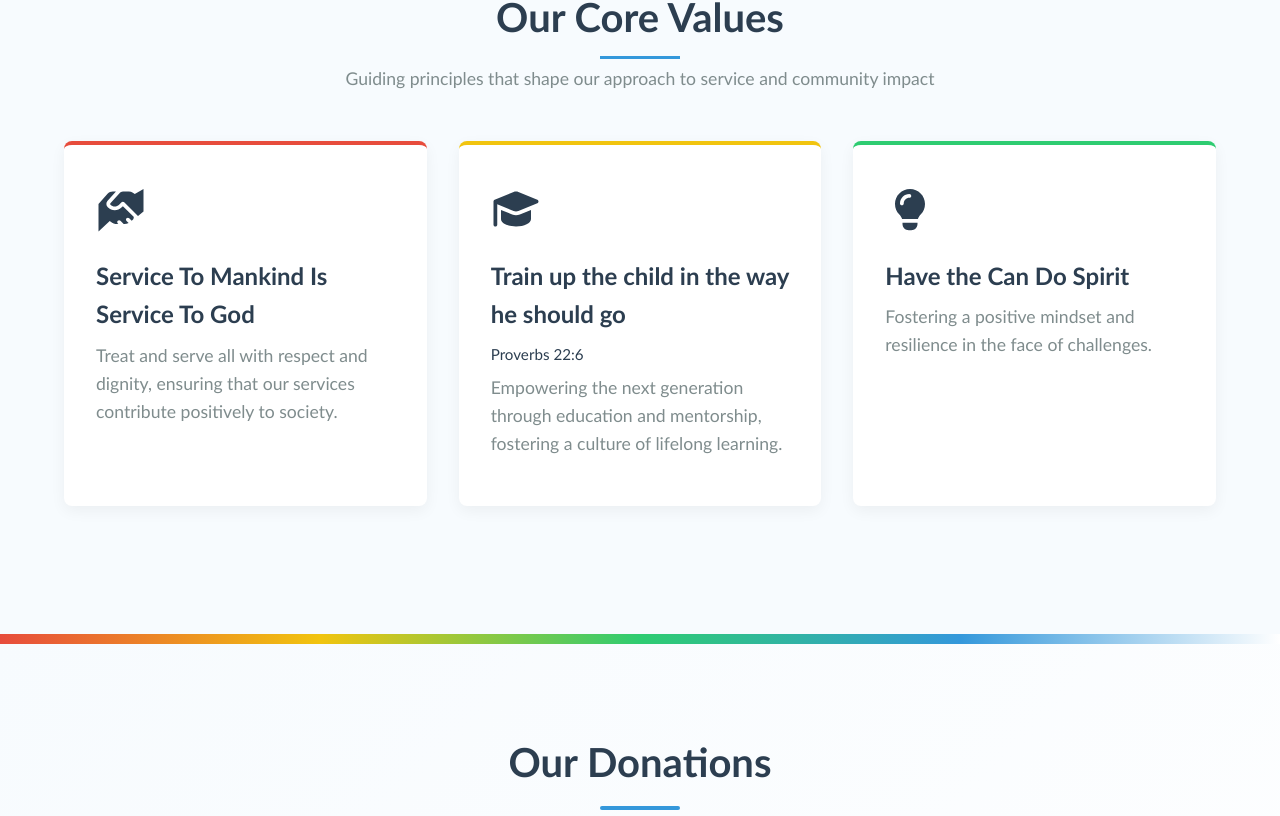
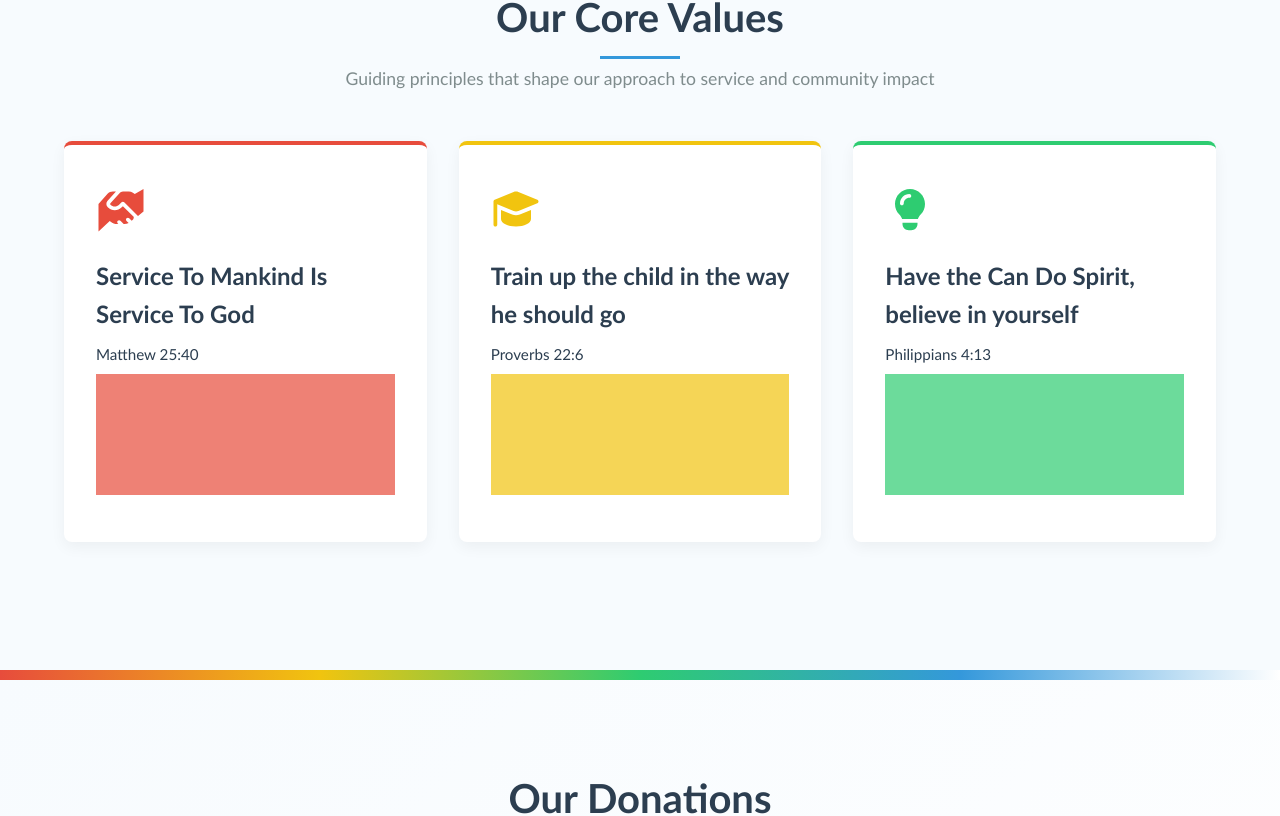
Before and after one commit to Kristo-Asafo-London/church-website, a React (Vite) app: page / in a window 1280 px wide. Shown: the part 1030-1846 px from the top of the page. Built offline with nearby package versions, Linux system fonts and the light colour scheme.

Commit message:
improve our values card

```diff
--- a/src/components/common/ServiceCard.tsx
+++ b/src/components/common/ServiceCard.tsx
@@ -1,7 +1,6 @@
 import styled from 'styled-components';
 import { theme } from '../../styles/theme';
 import type { ReactNode } from 'react';
-
 
 interface ServiceCardProps {
   title: string;
@@ -12,33 +11,112 @@ interface ServiceCardProps {
   color?: string;
 }
 
+export const ServiceCard = ({ title, subtext, description, icon, iconAlt, color }: ServiceCardProps) => {
+  const cardColor = color || theme.colors.primary;
 
-export const ServiceCard = ({ title, subtext, description, icon, iconAlt, color }: ServiceCardProps) => {
   return (
-    <Card style={{ borderTopColor: color || theme.colors.primary }}>
+    <Card style={{ borderTopColor: cardColor }} $color={cardColor}>
       <IconWrapper>
-        <span className="icon">{icon}</span>
-        {iconAlt && <span className="iconAlt">{iconAlt}</span>}
+        <IconCircle style={{ backgroundColor: cardColor }} />
+        <span className="icon" style={{ color: cardColor }}>
+          {icon}
+        </span>
+        {iconAlt && (
+          <span className="iconAlt" style={{ color: cardColor }}>
+            {iconAlt}
+          </span>
+        )}
       </IconWrapper>
       <h3>{title}</h3>
       {subtext && <Subtext>{subtext}</Subtext>}
-      <p>{description}</p>
+      <DescriptionText $color={cardColor}>{description}</DescriptionText>
     </Card>
   );
 };
 
+const IconWrapper = styled.div`
+  position: relative;
+  display: inline-flex;
+  align-items: center;
+  justify-content: center;
+  font-size: 2.5rem;
+  margin-bottom: ${theme.spacing.medium};
+  transition: transform 0.3s ease;
+  z-index: 1;
 
-const Card = styled.div`
+  .icon,
+  .iconAlt {
+    display: inline-block;
+    transition: color 0.3s ease;
+  }
+`;
+
+const IconCircle = styled.div`
+  position: absolute;
+  width: 60px;
+  height: 60px;
+  background-color: transparent;
+  border-radius: 50%;
+  z-index: -1;
+  transform: scale(0.5);
+  opacity: 0;
+  transition: transform 0.3s ease, opacity 0.3s ease;
+`;
+
+
+const Subtext = styled.div`
+  font-size: 0.95rem;
+  font-weight: 500;
+  color: ${theme.colors.text};
+  margin-bottom: ${theme.spacing.small};
+`;
+
+const DescriptionText = styled.div<{ $color: string }>`
+  position: relative;
+  font-size: 0.95rem;
+  font-weight: 500;
+  color: ${theme.colors.text};
+  margin-bottom: ${theme.spacing.small};
+  display: inline-block;
+  overflow: hidden;
+opacity: 0.7;
+  &::after {
+    content: '';
+    position: absolute;
+    left: 0;
+    top: 0;
+    height: 100%;
+    width: 100%;
+    background-color: ${({ $color }) => $color};
+    z-index: 1;
+    transition: width 0.4s ease;
+  }
+`;
+
+const Card = styled.div<{ $color: string }>`
   background-color: ${theme.colors.white};
   padding: ${theme.spacing.xlarge};
   border-radius: 8px;
-  border-top: 4px solid ${theme.colors.primary}; // Can be overridden with inline style
+  border-top: 4px solid ${theme.colors.primary};
   box-shadow: 0 5px 15px rgba(0, 0, 0, 0.05);
   transition: transform 0.3s ease, box-shadow 0.3s ease;
 
   &:hover {
     transform: translateY(-5px);
-    box-shadow: 0 10px 25px rgba(0, 0, 0, 0.1);
+    box-shadow: 0 15px 30px rgba(0, 0, 0, 0.15);
+
+    ${IconWrapper} {
+      transform: translateY(-10px);
+    }
+
+    ${IconCircle} {
+      transform: scale(1.2);
+      opacity: 1;
+    }
+
+    ${DescriptionText}::after {
+      width: 0%;
+    }
   }
 
   h3 {
@@ -52,22 +130,3 @@ const Card = styled.div`
     margin-top: ${theme.spacing.small};
   }
 `;
-
-const IconWrapper = styled.div`
-  display: flex;
-  gap: ${theme.spacing.small};
-  font-size: 2.5rem;
-  margin-bottom: ${theme.spacing.medium};
-
-  .icon,
-  .iconAlt {
-    display: inline-block;
-  }
-`;
-
-const Subtext = styled.div`
-  font-size: 0.95rem;
-  font-weight: 500;
-  color: ${theme.colors.text};
-  margin-bottom: ${theme.spacing.small};
-`;
--- a/src/components/sections/ServicesPreview.tsx
+++ b/src/components/sections/ServicesPreview.tsx
@@ -13,24 +13,30 @@ export const ServicesPreview = () => {
   const services = [
     {
       title: "Service To Mankind Is Service To God",
-      description: "Treat and serve all with respect and dignity, ensuring that our services contribute positively to society.",
+      subtext: "Matthew 25:40",
+      description:
+        "Treat and serve all with respect and dignity, ensuring that our services contribute positively to society, uplift communities, and create lasting impacts that reflect compassion and integrity.",
       icon: <FontAwesomeIcon icon={faHandsHelping} size="1x" />,
       color: theme.colors.primary,
     },
     {
       title: "Train up the child in the way he should go",
       subtext: "Proverbs 22:6",
-      description: "Empowering the next generation through education and mentorship, fostering a culture of lifelong learning.",
+      description:
+        "Empowering the next generation through education and mentorship, fostering a culture of lifelong learning, personal growth, and moral guidance that shapes confident individuals.",
       icon: <FontAwesomeIcon icon={faGraduationCap} size="1x" />,
       color: theme.colors.secondary,
     },
     {
-      title: "Have the Can Do Spirit",
-      description: "Fostering a positive mindset and resilience in the face of challenges.",
+      title: "Have the Can Do Spirit, believe in yourself",
+      subtext: "Philippians 4:13",
+      description:
+        "Fostering a positive mindset and resilience in the face of challenges, inspiring creativity, resourcefulness, and determination to achieve goals while maintaining hope and perseverance.",
       icon: <FontAwesomeIcon icon={faLightbulb} size="1x" />,
       color: theme.colors.accent,
     },
   ];
+
 
   return (
     <ServicesPreviewContainer id="values">
```
